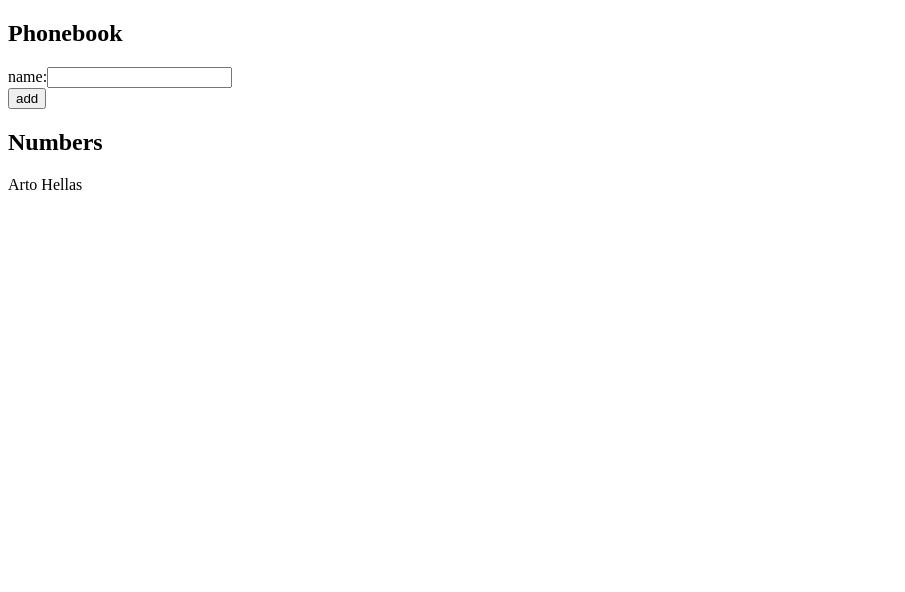
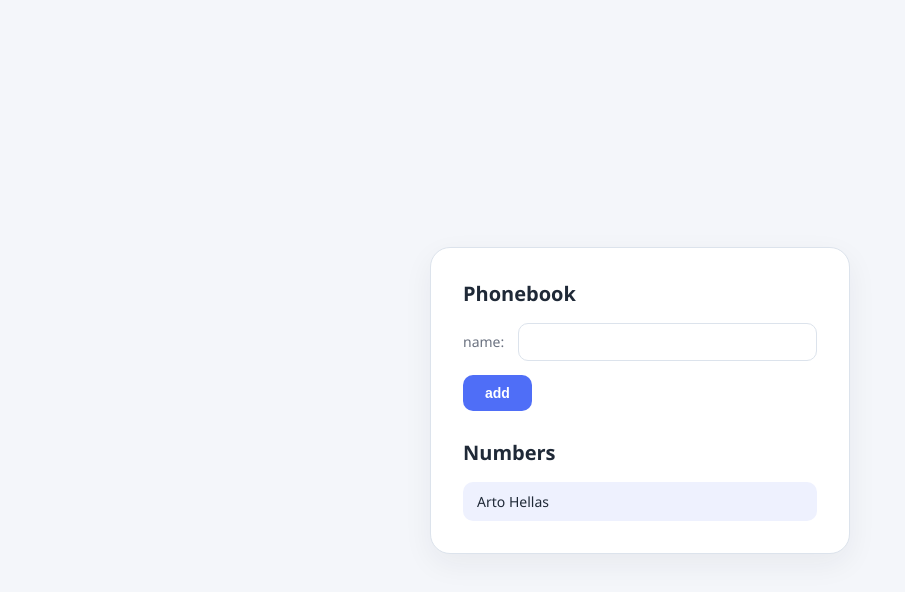
Before and after one commit to ArtemSpr/osa2, a React (Vite) app in the folder phoneBook/: page / in a window 1280 px wide. Shown: the top 592 px of the page, without its empty margins (0-905 px from the left). Built offline with nearby package versions, Linux system fonts and the light colour scheme.

Commit message:
Completed 2.7 task

```diff
--- a/phoneBook/src/App.css
+++ b/phoneBook/src/App.css
@@ -1,4 +1,114 @@
+:root {
+  --bg: #F4F6FA;
+  --card-bg: #FFFFFF;
+  --border: #DCE3EC;
+  --text-dark: #1F2937;
+  --text-muted: #6B7280;
+  --accent: #4F6EF7;
+  --accent-dark: #3A54C9;
+  --chip-bg: #EEF1FE;
+}
+
+html,
+body {
+  margin: 0;
+  padding: 0;
+}
+
+.page {
+  min-height: 100vh;
+  display: flex;
+  align-items: center;
+  justify-content: center;
+  background: var(--bg);
+  font-family: 'Segoe UI', Tahoma, Geneva, Verdana, sans-serif;
+}
+
+.card {
+  width: 100%;
+  max-width: 420px;
+  background: var(--card-bg);
+  border: 1px solid var(--border);
+  border-radius: 20px;
+  padding: 32px;
+  box-shadow: 0 10px 30px rgba(31, 41, 55, 0.06);
+  box-sizing: border-box;
+}
+
+.title {
+  font-size: 20px;
+  font-weight: 600;
+  color: var(--text-dark);
+  margin: 0 0 16px;
+}
+
+.title:not(:first-child) {
+  margin-top: 28px;
+}
+
+.phone-form {
+  display: flex;
+  flex-direction: column;
+  gap: 14px;
+}
+
+.form-row {
+  display: flex;
+  align-items: center;
+  gap: 10px;
+}
+
+.form-row label {
+  font-size: 14px;
+  color: var(--text-muted);
+  min-width: 45px;
+}
+
+.form-row input {
+  flex: 1;
+  padding: 10px 12px;
+  border: 1px solid var(--border);
+  border-radius: 10px;
+  font-size: 14px;
+  outline: none;
+  transition: border-color 0.2s;
+}
+
+.form-row input:focus {
+  border-color: var(--accent);
+}
+
+button {
+  padding: 10px 22px;
+  background: var(--accent);
+  color: #FFFFFF;
+  border: none;
+  border-radius: 10px;
+  font-size: 14px;
+  font-weight: 600;
+  cursor: pointer;
+  transition: background 0.2s, transform 0.15s;
+}
+
+button:hover {
+  background: var(--accent-dark);
+  transform: translateY(-1px);
+}
+
+button:active {
+  transform: translateY(0);
+}
+
 .humanList {
   display: flex;
   flex-direction: column;
+  gap: 8px;
 }
+
+.person-chip {
+  padding: 10px 14px;
+  background: var(--chip-bg);
+  color: var(--text-dark);
+  border-radius: 10px;
+  font-size: 14px;
+}
--- a/phoneBook/src/App.jsx
+++ b/phoneBook/src/App.jsx
@@ -7,22 +7,35 @@ const App = () => {
   const [newName, setNewName] = useState("");
 
   const showPersons = () => {
-    return persons.map((human) => <span key={human.name}>{human.name}</span>);
+    return persons.map((human) => (
+      <span className="person-chip" key={human.name}>
+        {human.name}
+      </span>
+    ));
+  };
+
+  const nameChecker = () => {
+    if (persons.some((human) => human.name === newName)) {
+      return alert(`Name ${newName} is already added into phonebook`);
+    } else {
+      setPersons([...persons, { name: newName }]);
+      setNewName("");
+    }
   };
 
   return (
-    <div>
-      <h2>Phonebook</h2>
+    <div className="page">
+      <div className="card">
+        <h2 className="title">Phonebook</h2>
         <form
+          className="phone-form"
           onSubmit={(event) => {
             event.preventDefault();
-
-          setPersons([...persons, { name: newName }]);
-          setNewName("");
+            nameChecker();
           }}
         >
-        <div>
-          name:
+          <div className="form-row">
+            <label>name:</label>
             <input
               value={newName}
               onChange={(event) => setNewName(event.target.value)}
@@ -33,8 +46,10 @@ const App = () => {
             <button type="submit">add</button>
           </div>
         </form>
-      <h2>Numbers</h2>
+
+        <h2 className="title">Numbers</h2>
         <div className="humanList">{showPersons()}</div>
+      </div>
     </div>
   );
 };
```
Lines whose indentation alone changed are shown as unchanged.
